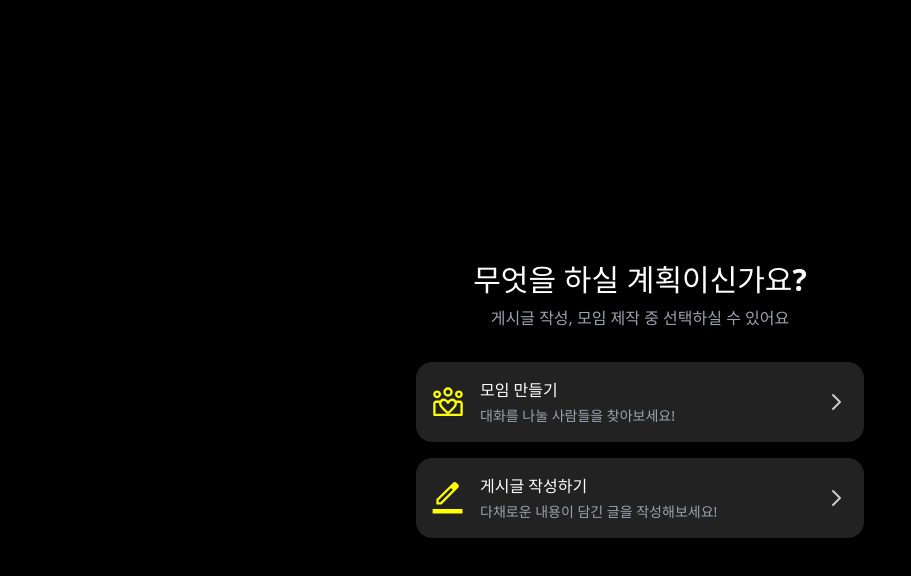
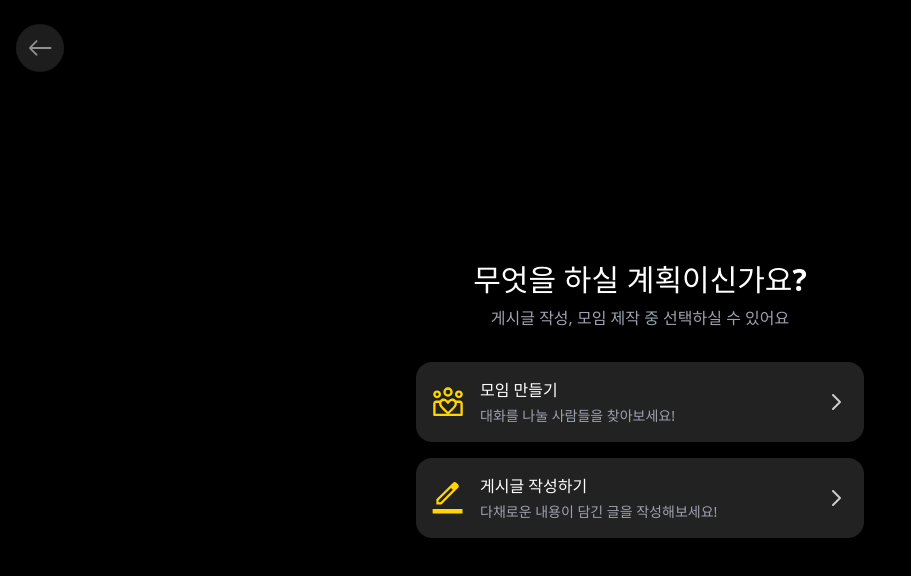
Before and after one commit to Superkid0714/ST4R-FE, a React (Vite) app in the folder ST4R/: page /writechoice in a window 1280 px wide. Shown: the top 576 px of the page, without its empty margins (0-911 px from the left). Built offline with nearby package versions, Linux system fonts and the light colour scheme; sample sign-in values are in the browser's storage.

Commit message:
♻️ refactor : 글작성 페이지에 뒤로가기 버튼 추가가

```diff
--- /dev/null
+++ b/ST4R/src/components/common/BackButton.jsx
@@ -0,0 +1,23 @@
+import { useNavigate } from 'react-router-dom';
+import WestIcon from '../../assets/icons/west.svg?react';
+
+export default function BackButton({ className = '', onClick }) {
+  const navigate = useNavigate();
+
+  const handleClick = () => {
+    if (onClick) {
+      onClick();
+    } else {
+      navigate(-1);
+    }
+  };
+
+  return (
+    <button
+      onClick={handleClick}
+      className={`p-3 bg-[#1D1D1D] rounded-full hover:bg-[#2A2A2A] transition-colors ${className}`}
+    >
+      <WestIcon className="w-6 h-6" style={{ color: '#8F8F8F' }} />
+    </button>
+  );
+}
--- a/ST4R/src/pages/WriteChoicePage.jsx
+++ b/ST4R/src/pages/WriteChoicePage.jsx
@@ -3,6 +3,7 @@ import { useNavigate } from 'react-router-dom';
 
 import GroupIcon from '../assets/icons/group.svg?react';
 import WriteIcon from '../assets/icons/write.svg?react';
+import BackButton from '../components/common/BackButton';
 
 export default function WriteChoicePage() {
   const [selected, setSelected] = useState(null);
@@ -14,8 +15,6 @@ export default function WriteChoicePage() {
   };
 
   const yellowHex = '#FFD600';
-  const yellowFilter =
-    'brightness(0) saturate(100%) invert(86%) sepia(79%) saturate(2317%) hue-rotate(2deg) brightness(104%) contrast(104%)';
 
   // 선택된 타입에 따라 색상 동적으로 지정
   const getButtonStyle = (type) => {
@@ -35,7 +34,10 @@ export default function WriteChoicePage() {
   };
 
   return (
-    <div className="min-h-screen flex flex-col justify-center items-center bg-black px-4">
+    <div className="min-h-screen flex flex-col justify-center items-center bg-black px-4 relative">
+      {/* 뒤로가기 버튼 */}
+      <BackButton className="absolute top-6 left-4" />
+
       <div className="w-full max-w-md">
         <h1 className="text-white text-2xl md:text-3xl font-bold text-center mb-2">
           무엇을 하실 계획이신가요?
@@ -53,9 +55,7 @@ export default function WriteChoicePage() {
           >
             <GroupIcon
               className="w-8 h-8 mr-4 transition-all duration-150"
-              style={{
-                filter: yellowFilter,
-              }}
+              style={{ color: yellowHex }}
             />
             <div className="flex-1 text-left">
               <div className="font-bold text-white text-base mb-1">
@@ -83,6 +83,7 @@ export default function WriteChoicePage() {
               />
             </svg>
           </button>
+
           {/* 게시글 작성하기 */}
           <button
             type="button"
@@ -92,9 +93,7 @@ export default function WriteChoicePage() {
           >
             <WriteIcon
               className="w-8 h-8 mr-4 transition-all duration-150"
-              style={{
-                filter: yellowFilter,
-              }}
+              style={{ color: yellowHex }}
             />
             <div className="flex-1 text-left">
               <div className="font-bold text-white text-base mb-1">
```
